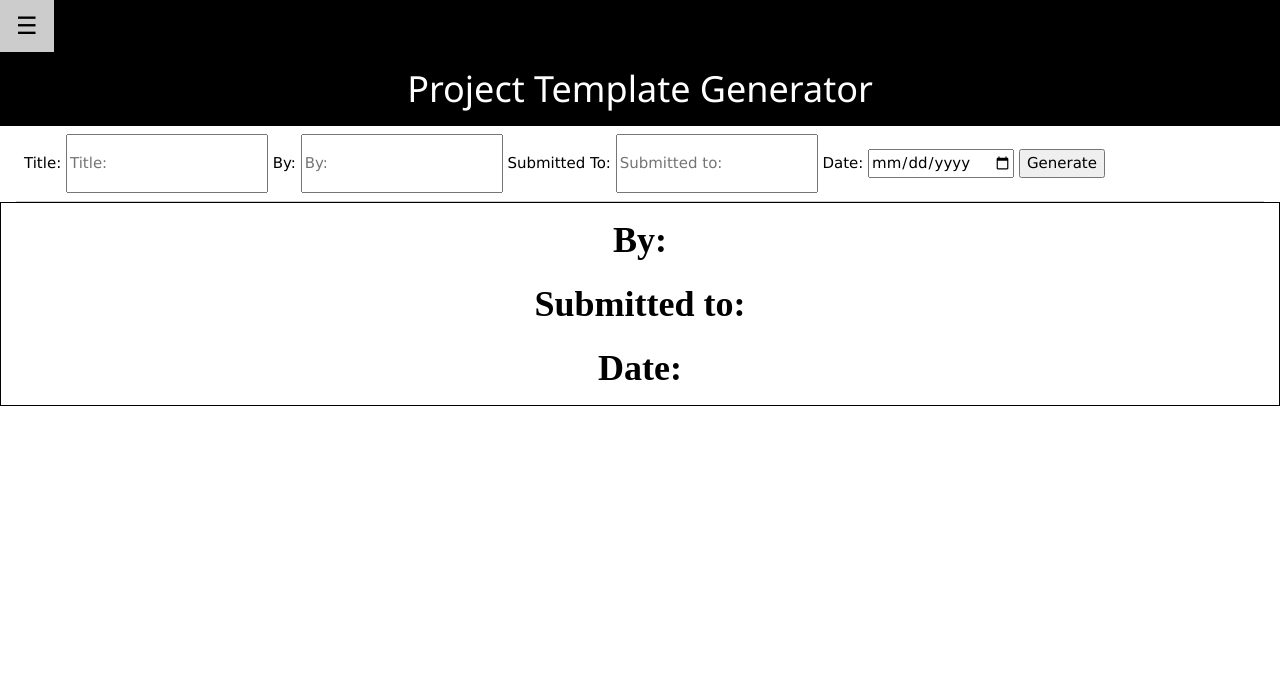
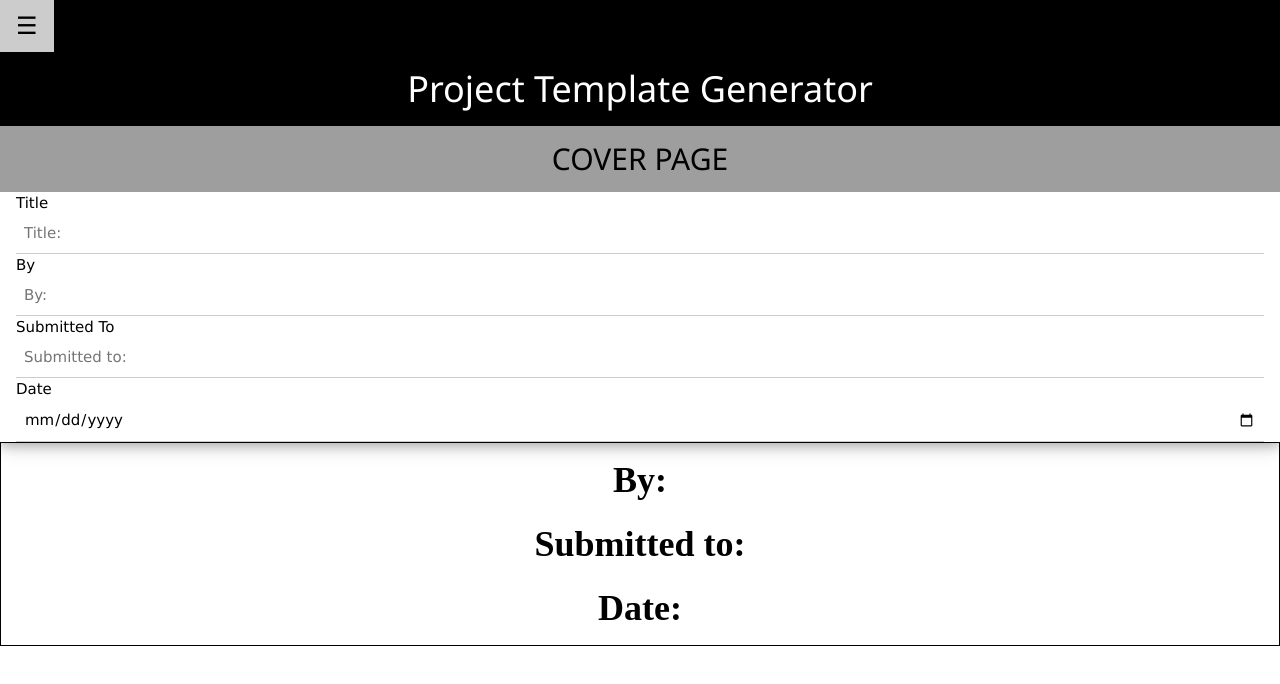
Before and after one commit to ogbeh/template-gen, a plain HTML site: page html/index.html in a window 1280 px wide. Drawn offline with nearby package versions, Linux system fonts and the light colour scheme.

Commit message:
updated a bunch of stuff

```diff
--- a/html/index.html
+++ b/html/index.html
@@ -44,17 +44,25 @@
     </div>
 
 
-    <div class="w3-container">
-        <form class="w3-input">
-            Title: <input placeholder="Title:"
-                          class="title-box w3-padding-16" ng-model="title" type="text">
-            By: <input placeholder="By:"
-                       class="by-box w3-padding-16" type="text" ng-model="by">
-            Submitted To: <input placeholder="Submitted to:"
-                                 class="sub-box w3-padding-16" type="text" ng-model="sub">
-            Date: <input placeholder="Date:"
-                         class="date-box" type="date" ng-model="">
-            <input type="submit" value="Generate">
+    <div class="w3-card-4">
+        <div class="w3-container w3-gray">
+            <h2 class="w3-center">COVER PAGE</h2>
+        </div>
+
+        <form class="w3-container">
+
+            <label>Title</label>
+            <input placeholder="Title:" class="title-box w3-input" ng-model="title" type="text">
+
+            <label>By</label>
+            <input placeholder="By:" class="by-box w3-input" type="text" ng-model="by">
+
+            <label>Submitted To</label>
+            <input placeholder="Submitted to:" class="sub-box w3-input" type="text" ng-model="sub">
+
+            <label>Date</label>
+            <input placeholder="Date:" class="date-box w3-input" type="date" ng-model="">
+
         </form>
     </div>
     <div class="w3-container w3-border w3-border-black">
```
Also changed, not shown: html/chap1.html (+20 -17 lines), html/chap2.html (+23 -13 lines).
